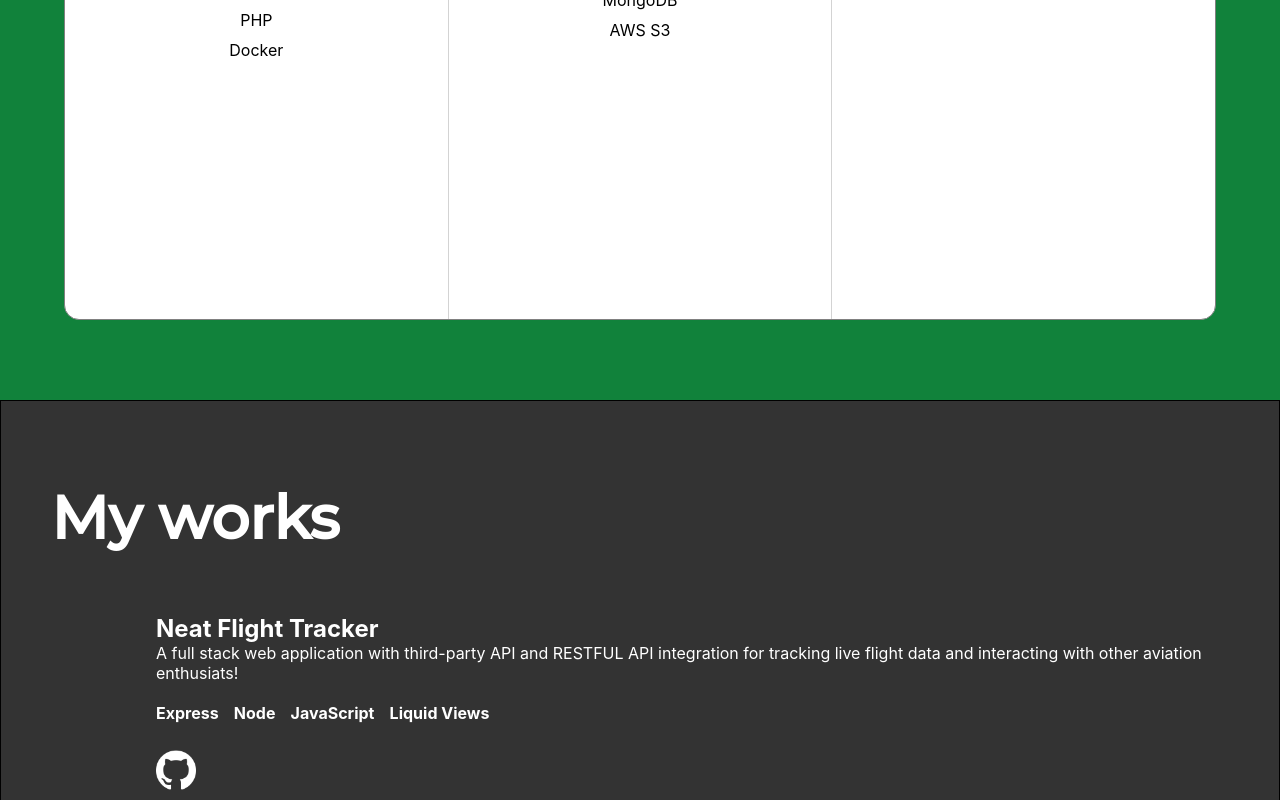
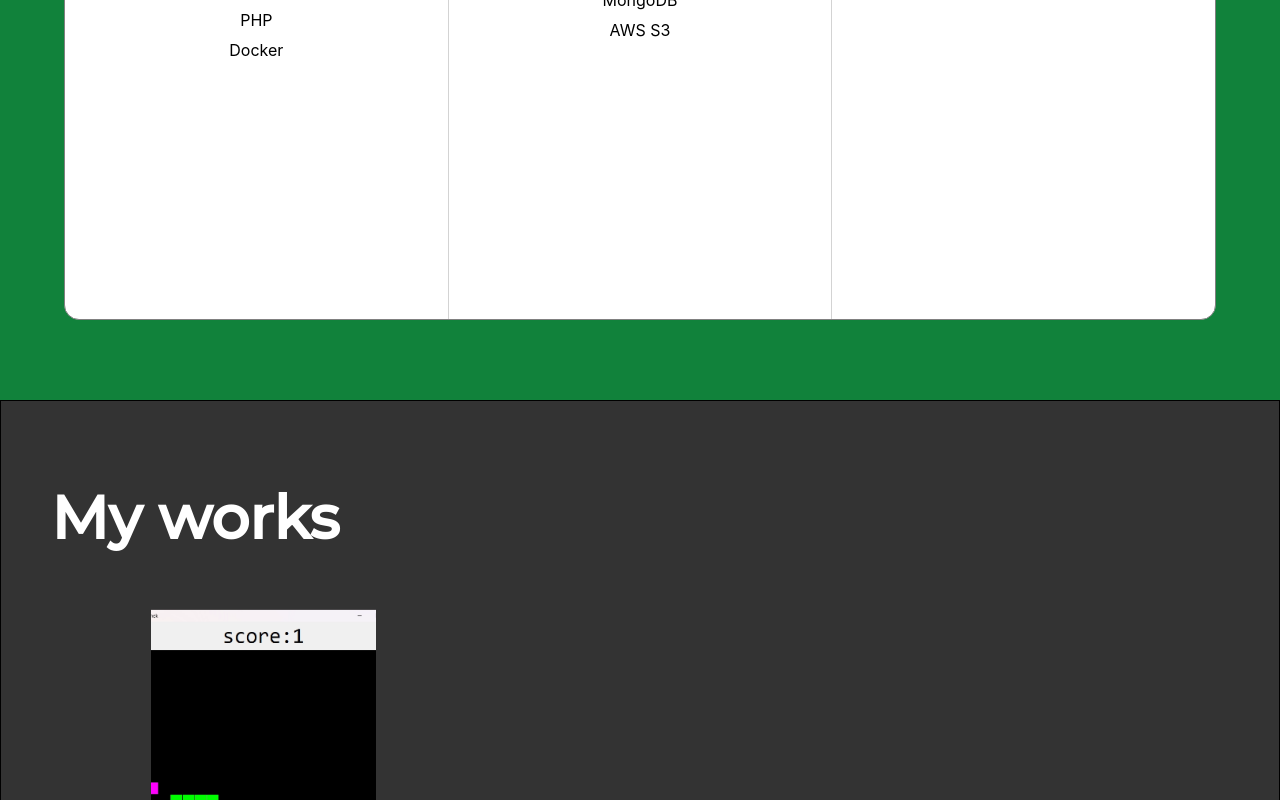
Before and after one commit to bruceabrigo/babrigo-portfolio, a React (Create React App) app: page / in a window 1280 px wide. Shown: the part 2000-2800 px from the top of the page. Built offline with nearby package versions, Linux system fonts and the light colour scheme.

Commit message:
New Production

```diff
--- a/src/components/content/home.js
+++ b/src/components/content/home.js
@@ -13,16 +13,16 @@ import { TypeAnimation } from "react-type-animation";
 const Home = () => {
 
     const visitBabrigoMedia = () => {
-        console.log('clicked')
         window.open("https://babrigo-media.onrender.com/", "_blank")
     }
     const visitMusicTaste = () => {
-        console.log('clicked')
         window.open("https://musictaste.onrender.com/", "_blank")
     }
     const visitSnakeGame = () => {
-        console.log('clicked')
         window.open("https://github.com/bruceabrigo/Python_Snake_Game", "_blank")
+    }
+    const visitFlighTracker = () => {
+        window.open("https://flighttracker-fullstack-app.fly.dev/", "_blank")
     }
     // const handleClick = () => {
     //     console.log('clicked')
@@ -131,26 +131,6 @@ const Home = () => {
             <div className="projects">
             <h2 className="proj-title">My works</h2>
                 <div className="project-highlights-container">
-                <div className="projects-right">
-                        <div className="left">
-                            <div>
-                            <h2>Neat Flight Tracker</h2>
-                                <p>A full stack web application with third-party API and RESTFUL API integration for tracking live flight data and interacting with other aviation enthusiats!</p>
-                                <br></br>
-                                <h4>Express&nbsp;&nbsp;&nbsp;&nbsp;Node&nbsp;&nbsp;&nbsp;&nbsp;JavaScript&nbsp;&nbsp;&nbsp;&nbsp;Liquid Views</h4>
-                            </div>
-                            <div>
-                            <Link to='https://github.com/bruceabrigo/music-taste' target="_blank" >
-                                <img src="/githubWhite.png" className="icon-projects" alt="Github"/>
-                            </Link>
-                            </div>
-                        </div>
-                        <div className="right">
-                            <div className="project-button" onClick={visitMusicTaste} style={{ backgroundImage: `url(${MusicTaste})`}}>
-                                <span className="visit-site">Visit Site</span>
-                            </div>
-                        </div>
-                    </div>
                     <div className="projects-left">
                         <div className="left">
                             <div className="project-button" onClick={visitSnakeGame} style={{ backgroundImage: `url(${snakeGame})`, width: "360px"}}>
@@ -202,7 +182,12 @@ const Home = () => {
                             <h2>Babrigo Media</h2>
                             <p>A web application that showcases a photography portfolio. Users can create accounts and access public collections, own collections, as well as leave reviews, and submit contact forms. </p>
                             <br></br>
-                            <h4>Python&nbsp;&nbsp;&nbsp;&nbsp;Djano&nbsp;&nbsp;&nbsp;&nbsp;SQL&nbsp;&nbsp;&nbsp;&nbsp;PosgreSQL&nbsp;&nbsp;&nbsp;&nbsp;AWS(S3)&nbsp;&nbsp;&nbsp;&nbsp;</h4>
+                            <h4>
+                                <span class="spaced">Express</span>
+                                <span class="spaced">Node</span>
+                                <span class="spaced">JavaScript</span>
+                                <span class="spaced">Liquid Views</span>
+                            </h4>
                             </div>
                             <div>
                             <Link to='https://github.com/bruceabrigo/babrigo-media' target="_blank" >
--- a/src/components/content/projects.scss
+++ b/src/components/content/projects.scss
@@ -48,6 +48,10 @@
         text-align: center;
         text-shadow: 2px 2px 4px rgba(0, 0, 0, 0.5);
     }
+    .spaced {
+      margin-right: 20px; /* Adjust the spacing as needed */
+  }
+
     .visit-site {
       display: none;
     }
@@ -160,7 +164,7 @@
         display: block;
     }
     .project-button {
-      max-width: 500px;
+      max-width: 225px;
       background-position: center;
     }
     .projects {
```
